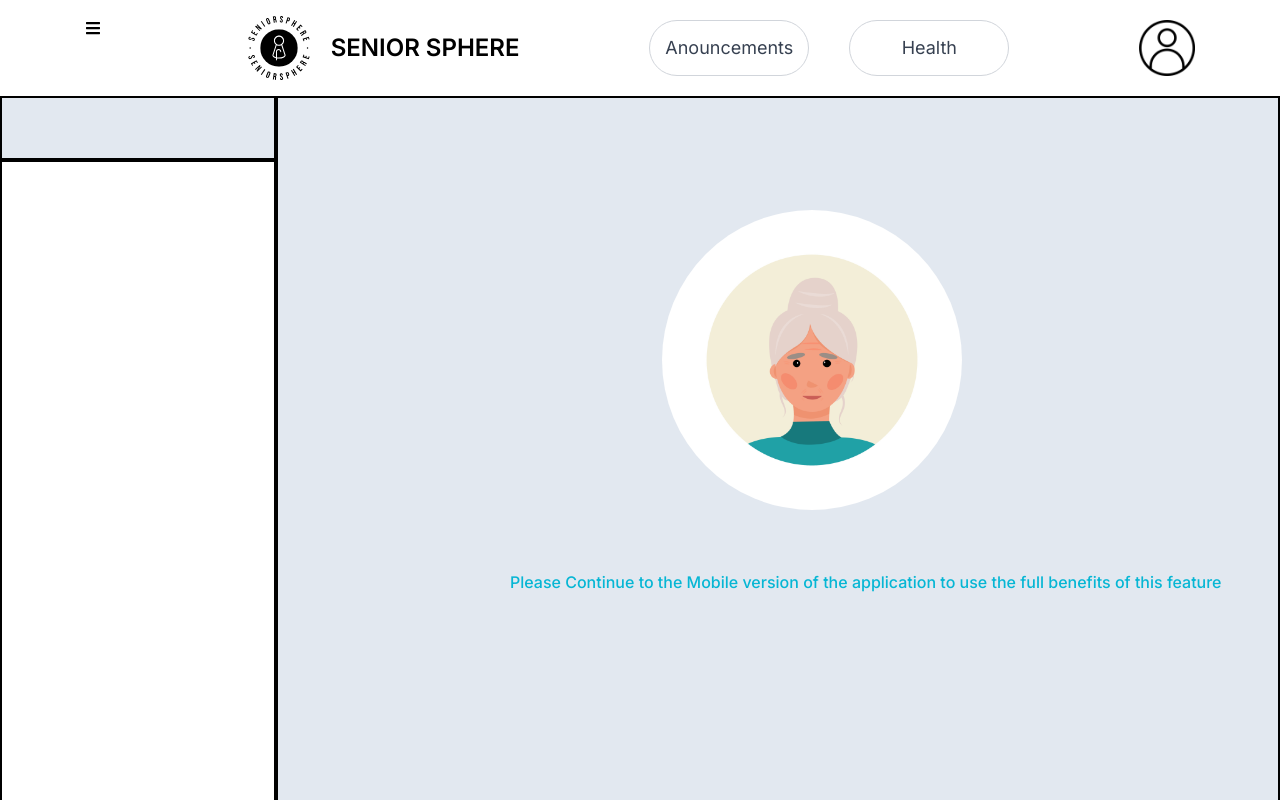
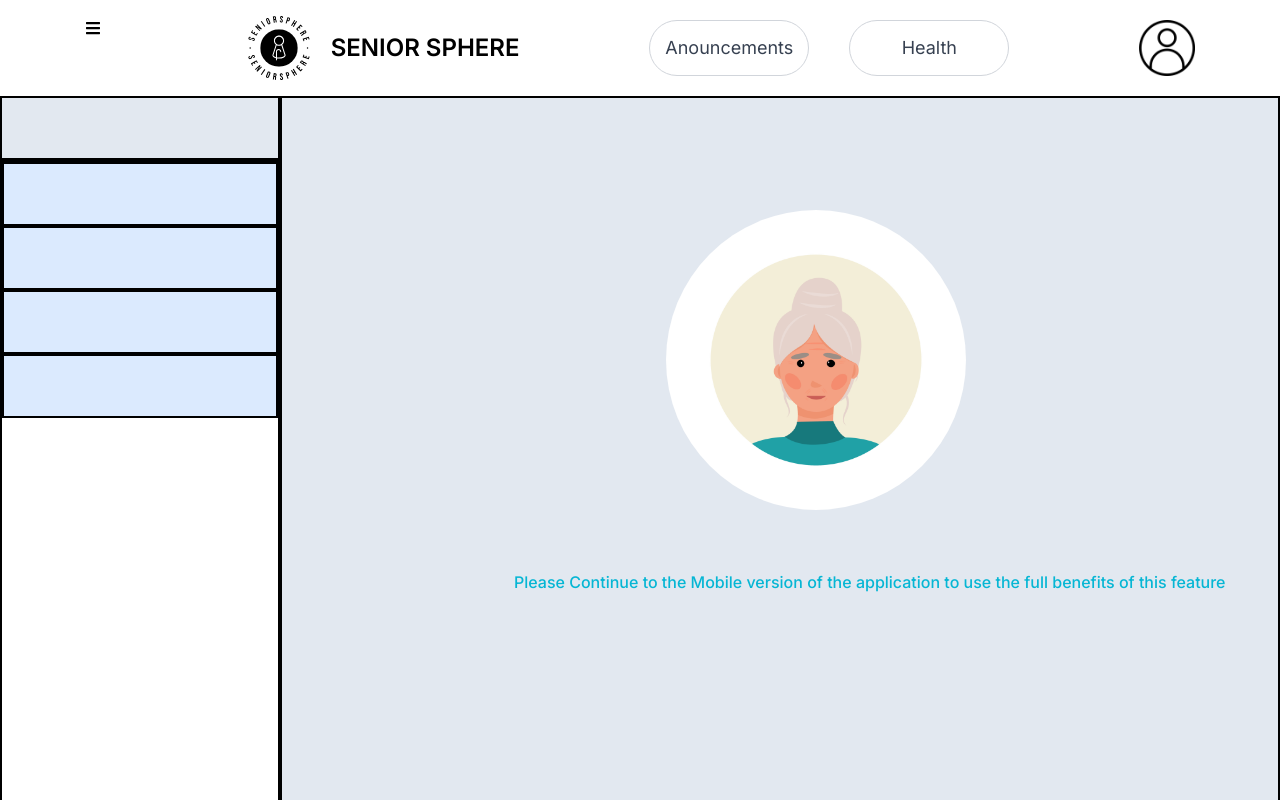
Before and after one commit to Rushikesh-24/SeniorSphere, a Next.js app in the folder Frontend/: page /Social in a window 1280 px wide. Shown: the top 800 px of the page. Built offline with nearby package versions, Linux system fonts and the light colour scheme.

Commit message:
bugs fixed
Actually don't really know what i did in specific

```diff
--- a/Frontend/app/Social/page.jsx
+++ b/Frontend/app/Social/page.jsx
@@ -9,7 +9,42 @@ const page = () => {
     <div className=' flex grid-cols-main h-screen w-screen max-h-screen '>
       <div>
         <ChatListHeader />
-        <div className='chat section'></div>
+        <div className='chat section'>
+         <div className='h-16 bg-blue-100 pr-64 flex px-4 py-3 justify-between items-center chat'>
+            <div className='cursor-pointer'>
+
+            </div>
+            <div className='flex gap-6'>
+
+            </div>
+         </div>
+         <div className='h-16 bg-blue-100 pr-64 flex px-4 py-3 justify-between items-center chat'>
+            <div className='cursor-pointer'>
+
+            </div>
+            <div className='flex gap-6'>
+
+            </div>
+         </div>
+         <div className='h-16 bg-blue-100 pr-64 flex px-4 py-3 justify-between items-center chat'>
+            <div className='cursor-pointer'>
+
+            </div>
+            <div className='flex gap-6'>
+
+            </div>
+         </div>
+         <div className='h-16 bg-blue-100 pr-64 flex px-4 py-3 justify-between items-center chat'>
+            <div className='cursor-pointer'>
+
+            </div>
+            <div className='flex gap-6'>
+
+            </div>
+         </div>
+
+
+        </div>
       </div>
       <Empty />
     </div>
--- a/Frontend/app/components/SideNav.jsx
+++ b/Frontend/app/components/SideNav.jsx
@@ -11,7 +11,7 @@ const SideNav = ({ isOpen, toggleSideNav }) => {
       </div>
       {/* Add your navigation links here */}
       <a href="/" className="block px-4 py-2 hover:bg-gray-500">Home</a>
-      <a href="/Health" className="block px-4 py-2 hover:bg-gray-500">Health</a>
+      <a href="/Social" className="block px-4 py-2 hover:bg-gray-500">Social</a>
       <Link href="/Contact" className="block px-4 py-2 hover:bg-gray-500">Contact</Link>
     </div>
   );
--- a/Frontend/app/globals.css
+++ b/Frontend/app/globals.css
@@ -33,5 +33,10 @@ body{
 }
 
 .section {
-  padding-top: 662px;
+  height: 662px;
+  width: fit-content;
 }
+
+.section1 {
+  margin-top: 66px;
+}
```
Also changed, not shown: Frontend/app/Social1/page.jsx (added).
